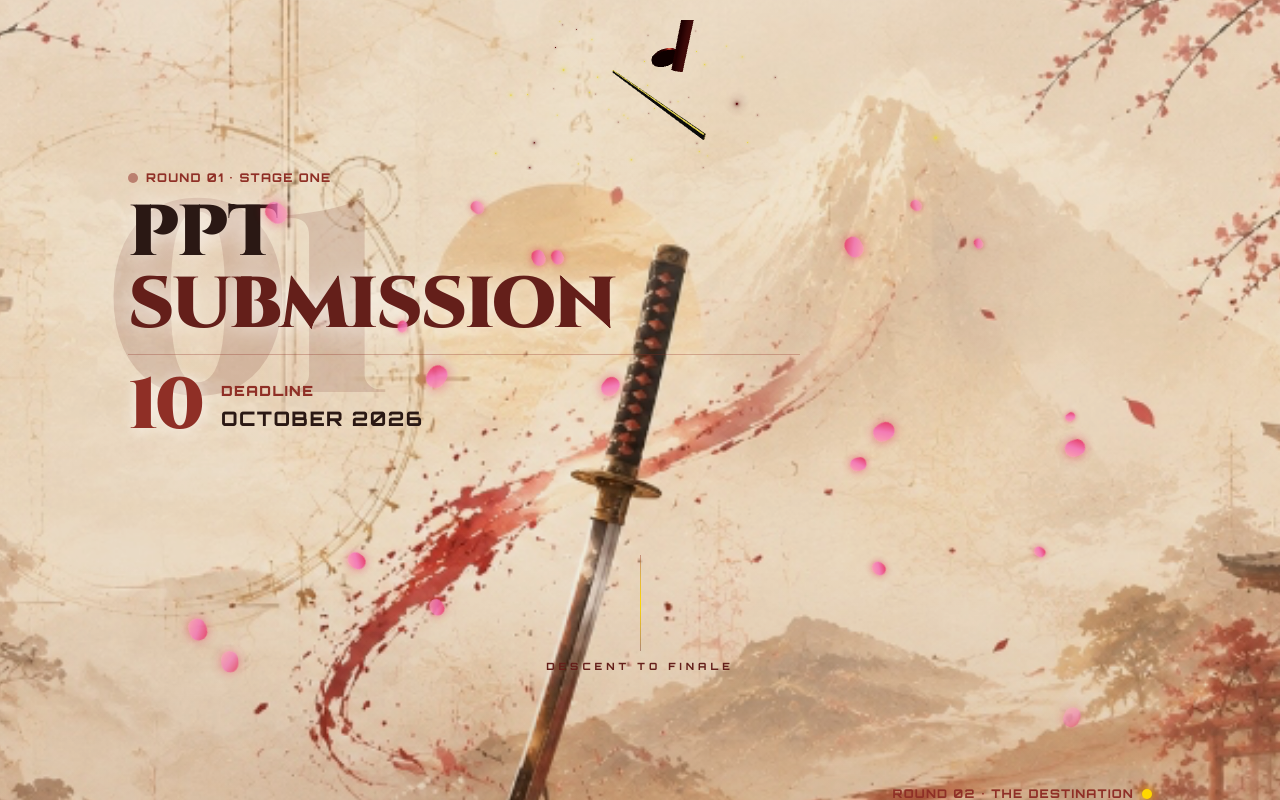
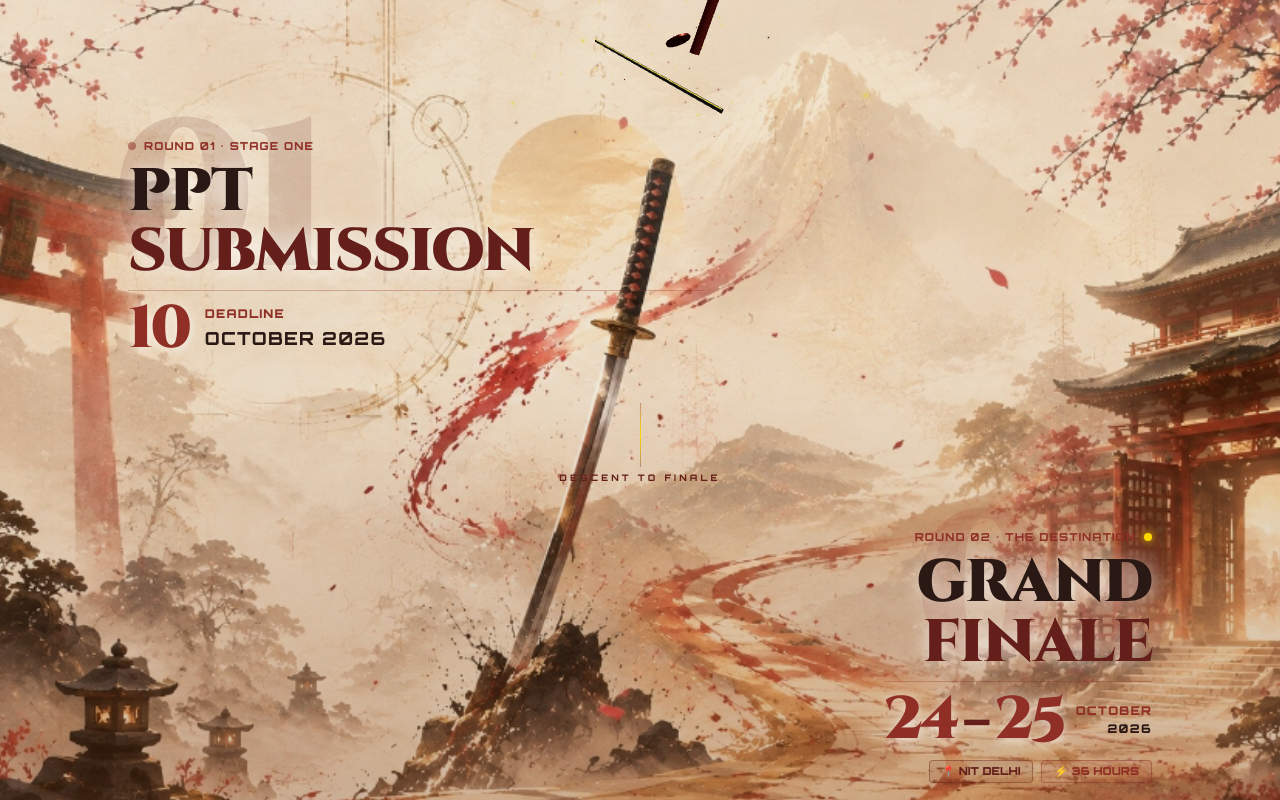
Before and after one commit to Nishaigdtuw/codeslayer-2, a React (Vite) app: page / in a window 1280 px wide. Shown: the part 1400-2200 px from the top of the page. Built offline with nearby package versions, Linux system fonts and the light colour scheme.

Commit message:
Compress Rounds section vertical height to single viewport (85-95vh) with 40-60px padding and compact Z-depth layering

```diff
--- a/src/components/SelectionTrial3D.jsx
+++ b/src/components/SelectionTrial3D.jsx
@@ -11,21 +11,21 @@ const CameraPassBy3DKatana = ({ pointerX, pointerY }) => {
 
   useFrame((state, delta) => {
     if (katanaGroupRef.current) {
-      // Gentle floating rotation
-      katanaGroupRef.current.rotation.z = Math.sin(state.clock.getElapsedTime() * 0.7) * 0.12 - 0.35;
-      katanaGroupRef.current.rotation.y += delta * 0.3;
-      katanaGroupRef.current.position.y = Math.sin(state.clock.getElapsedTime() * 1.2) * 0.18;
+      // Fast floating rotation & gentle tilt
+      katanaGroupRef.current.rotation.z = Math.sin(state.clock.getElapsedTime() * 0.8) * 0.1 - 0.35;
+      katanaGroupRef.current.rotation.y += delta * 0.35;
+      katanaGroupRef.current.position.y = Math.sin(state.clock.getElapsedTime() * 1.4) * 0.12;
 
       // Mouse tilt interactivity
-      katanaGroupRef.current.rotation.x = pointerY * 0.25;
+      katanaGroupRef.current.rotation.x = pointerY * 0.2;
     }
   });
 
   return (
-    <group ref={katanaGroupRef} position={[0, 0, 1.2]} scale={[1.15, 1.15, 1.15]}>
+    <group ref={katanaGroupRef} position={[0, 0, 1.2]} scale={[1.1, 1.1, 1.1]}>
       {/* 3D Katana Blade Metallic Geometry */}
       <mesh position={[0, 0, 0]} rotation={[0, 0, Math.PI / 4]}>
-        <boxGeometry args={[4.4, 0.09, 0.02]} />
+        <boxGeometry args={[4.2, 0.08, 0.02]} />
         <meshStandardMaterial
           color="#E8E8E8"
           metalness={0.95}
@@ -35,34 +35,34 @@ const CameraPassBy3DKatana = ({ pointerX, pointerY }) => {
       </mesh>
 
       {/* Gold Edge Highlight */}
-      <mesh position={[0, 0.045, 0.001]} rotation={[0, 0, Math.PI / 4]}>
-        <boxGeometry args={[4.42, 0.025, 0.025]} />
+      <mesh position={[0, 0.04, 0.001]} rotation={[0, 0, Math.PI / 4]}>
+        <boxGeometry args={[4.22, 0.02, 0.025]} />
         <meshBasicMaterial color="#FFD700" />
       </mesh>
 
       {/* Tsuba (Handguard) */}
-      <mesh position={[-1.25, 0, 0]} rotation={[0, Math.PI / 2, 0]}>
-        <cylinderGeometry args={[0.26, 0.26, 0.04, 16]} />
+      <mesh position={[-1.2, 0, 0]} rotation={[0, Math.PI / 2, 0]}>
+        <cylinderGeometry args={[0.25, 0.25, 0.04, 16]} />
         <meshStandardMaterial color="#8F2F26" metalness={0.8} roughness={0.3} />
       </mesh>
 
       {/* Tsuka (Handle) */}
-      <mesh position={[-1.85, 0, 0]} rotation={[0, 0, Math.PI / 4]}>
-        <cylinderGeometry args={[0.095, 0.095, 1.15, 12]} />
+      <mesh position={[-1.8, 0, 0]} rotation={[0, 0, Math.PI / 4]}>
+        <cylinderGeometry args={[0.09, 0.09, 1.1, 12]} />
         <meshStandardMaterial color="#641F1A" roughness={0.6} />
       </mesh>
     </group>
   );
 };
 
-// Spiraling Vertical Sakura Vortex Particles
+// Compact Vertical Sakura Vortex Particles
 const VerticalSakuraVortex = () => {
-  const petals = Array.from({ length: 22 }, (_, i) => ({
+  const petals = Array.from({ length: 18 }, (_, i) => ({
     id: i,
     left: `${15 + Math.random() * 70}%`,
-    delay: Math.random() * 5,
-    duration: 6 + Math.random() * 6,
-    scale: 0.5 + Math.random() * 0.7,
+    delay: Math.random() * 4,
+    duration: 4.5 + Math.random() * 4.5,
+    scale: 0.5 + Math.random() * 0.6,
   }));
 
   return (
@@ -72,10 +72,10 @@ const VerticalSakuraVortex = () => {
           key={p.id}
           initial={{ y: '-10%', x: 0, rotate: 0, opacity: 0 }}
           animate={{
-            y: '120vh',
-            x: [0, 45, -30, 40],
+            y: '105vh',
+            x: [0, 35, -25, 30],
             rotate: [0, 240, 480],
-            opacity: [0, 0.9, 0.9, 0],
+            opacity: [0, 0.85, 0.85, 0],
           }}
           transition={{
             duration: p.duration,
@@ -84,7 +84,7 @@ const VerticalSakuraVortex = () => {
             ease: 'linear',
           }}
           style={{ left: p.left, scale: p.scale }}
-          className="absolute w-4 h-5 bg-gradient-to-br from-rose-300 via-pink-400 to-rose-600 rounded-full opacity-80 filter blur-[0.3px] shadow-[0_0_10px_rgba(225,29,72,0.6)]"
+          className="absolute w-3.5 h-4.5 bg-gradient-to-br from-rose-300 via-pink-400 to-rose-600 rounded-full opacity-80 filter blur-[0.3px] shadow-[0_0_8px_rgba(225,29,72,0.6)]"
         />
       ))}
     </div>
@@ -95,7 +95,7 @@ const VerticalSakuraVortex = () => {
 const Vertical3DScene = ({ mouseXVal, mouseYVal }) => {
   return (
     <Canvas
-      camera={{ position: [0, 0, 6.2], fov: 45 }}
+      camera={{ position: [0, 0, 6.0], fov: 45 }}
       className="absolute inset-0 w-full h-full pointer-events-none z-2"
       gl={{ antialias: true, alpha: true }}
     >
@@ -110,8 +110,8 @@ const Vertical3DScene = ({ mouseXVal, mouseYVal }) => {
       </Float>
 
       {/* Sparkles */}
-      <Sparkles count={40} scale={9} size={2.5} speed={0.4} color="#FFD700" opacity={0.65} />
-      <Sparkles count={30} scale={11} size={2.0} speed={0.5} color="#641F1A" opacity={0.55} />
+      <Sparkles count={35} scale={8} size={2.2} speed={0.4} color="#FFD700" opacity={0.65} />
+      <Sparkles count={25} scale={10} size={1.8} speed={0.5} color="#641F1A" opacity={0.55} />
     </Canvas>
   );
 };
@@ -140,7 +140,7 @@ export const SelectionTrial3D = () => {
       id="ppt-round"
       ref={containerRef}
       onMouseMove={handleMouseMove}
-      className="relative min-h-[115vh] sm:min-h-[125vh] py-16 sm:py-20 px-4 sm:px-8 overflow-hidden flex flex-col justify-between select-none"
+      className="relative min-h-[85vh] sm:min-h-[92vh] py-10 sm:py-12 px-4 sm:px-8 overflow-hidden flex flex-col justify-between select-none"
     >
       {/* 1. APPROVED BACKGROUND ARTWORK (Custom User Katana Torii Image) */}
       <SectionBackground
@@ -149,7 +149,7 @@ export const SelectionTrial3D = () => {
         overlayOpacity={0.06}
       />
 
-      {/* Soft Local Readability Vignettes (Deep Charcoal/Burgundy Contrast) */}
+      {/* Soft Local Readability Vignettes */}
       <div className="absolute inset-0 bg-gradient-to-b from-amber-50/20 via-transparent to-amber-900/30 pointer-events-none z-0" />
 
       {/* Vertical Sakura Vortex */}
@@ -158,114 +158,114 @@ export const SelectionTrial3D = () => {
       {/* 2. WebGL 3D Katana Pass-By Scene */}
       <Vertical3DScene mouseXVal={mouseX.get()} mouseYVal={mouseY.get()} />
 
-      {/* 3. VERTICAL 3D EDITORIAL POSTER LAYOUT (NO CARDS, NO BOXES) */}
+      {/* 3. COMPACT VERTICAL 3D EDITORIAL POSTER LAYOUT (FITS IN ~1 VIEWPORT) */}
       <motion.div
         style={{ rotateX, rotateY, transformStyle: 'preserve-3d' }}
-        className="relative z-10 max-w-5xl mx-auto w-full my-auto flex flex-col justify-between space-y-16 sm:space-y-24"
+        className="relative z-10 max-w-5xl mx-auto w-full my-auto flex flex-col justify-between space-y-6 sm:space-y-10"
       >
 
         {/* ==================================================
-            MOMENT 1: ROUND 01 — TOP EDITORIAL COMPOSITION (TOP 40%)
+            MOMENT 1: ROUND 01 — COMPACT TOP COMPOSITION (TOP 10–35%)
         ================================================== */}
         <motion.div
-          initial={{ opacity: 0, y: -30 }}
+          initial={{ opacity: 0, y: -20 }}
           whileInView={{ opacity: 1, y: 0 }}
           viewport={{ once: true }}
-          transition={{ duration: 0.8 }}
-          className="relative text-left max-w-2xl"
+          transition={{ duration: 0.6 }}
+          className="relative text-left max-w-xl"
         >
-          {/* DIMENSIONAL CARVED 3D NUMERAL: 01 */}
-          <span className="absolute -top-16 -left-6 font-display font-black text-[11rem] sm:text-[17rem] text-[#641F1A]/15 pointer-events-none select-none z-0 tracking-tighter">
+          {/* DIMENSIONAL CARVED 3D NUMERAL: 01 (LAYERS DIRECTLY BEHIND TEXT TO SAVE SPACE) */}
+          <span className="absolute -top-10 -left-4 font-display font-black text-8xl sm:text-[13rem] text-[#641F1A]/15 pointer-events-none select-none z-0 tracking-tighter">
             01
           </span>
 
-          <div className="relative z-10 space-y-3">
+          <div className="relative z-10 space-y-2">
             {/* EDITORIAL HEADER MARKER */}
-            <div className="flex items-center space-x-2 font-mono text-xs text-[#8F2F26] font-bold tracking-widest uppercase">
-              <span className="w-2.5 h-2.5 rounded-full bg-[#8F2F26] animate-pulse" />
+            <div className="flex items-center space-x-2 font-mono text-[11px] text-[#8F2F26] font-bold tracking-widest uppercase">
+              <span className="w-2 h-2 rounded-full bg-[#8F2F26] animate-pulse" />
               <span>ROUND 01 • STAGE ONE</span>
             </div>
 
-            {/* MAIN TITLE — DEEP CHARCOAL & BURGUNDY HIGH READABILITY */}
-            <h3 className="font-display font-black text-4xl sm:text-7xl text-[#2A1814] tracking-tight leading-none drop-shadow-[0_2px_12px_rgba(255,255,255,0.8)]">
+            {/* MAIN TITLE — HIGH READABILITY */}
+            <h3 className="font-display font-black text-3xl sm:text-6xl text-[#2A1814] tracking-tight leading-none drop-shadow-[0_2px_10px_rgba(255,255,255,0.8)]">
               PPT <br />
               <span className="text-[#641F1A]">SUBMISSION</span>
             </h3>
 
             {/* DEADLINE COMPOSITION */}
-            <div className="pt-4 border-t border-[#8F2F26]/30 flex items-center space-x-5">
-              <div className="font-display font-black text-5xl sm:text-7xl text-[#8F2F26] tracking-tighter drop-shadow-[0_2px_8px_rgba(255,255,255,0.8)]">
+            <div className="pt-2 border-t border-[#8F2F26]/30 flex items-center space-x-4">
+              <div className="font-display font-black text-4xl sm:text-6xl text-[#8F2F26] tracking-tighter drop-shadow-[0_2px_6px_rgba(255,255,255,0.8)]">
                 10
               </div>
 
-              <div className="flex flex-col font-mono text-xs sm:text-sm font-black tracking-widest uppercase leading-none text-left">
+              <div className="flex flex-col font-mono text-[11px] sm:text-xs font-black tracking-widest uppercase leading-none text-left">
                 <span className="text-[#8F2F26]">DEADLINE</span>
-                <span className="text-[#2A1814] text-base sm:text-xl font-extrabold mt-1">OCTOBER 2026</span>
+                <span className="text-[#2A1814] text-sm sm:text-lg font-extrabold mt-0.5">OCTOBER 2026</span>
               </div>
             </div>
           </div>
         </motion.div>
 
         {/* ==================================================
-            MOMENT 2: CENTER SPATIAL TRANSITION / KATANA VORTEX PASS
+            MOMENT 2: COMPACT CENTER TRANSITION (MIDDLE 35–60%)
         ================================================== */}
-        <div className="relative py-4 text-center pointer-events-none">
-          <div className="w-px h-24 bg-gradient-to-b from-[#8F2F26]/40 via-[#FFD700] to-[#641F1A]/40 mx-auto" />
-          <span className="font-mono text-[10px] uppercase tracking-[0.4em] text-[#641F1A] font-extrabold block mt-2">
+        <div className="relative py-1 text-center pointer-events-none my-1">
+          <div className="w-px h-12 sm:h-16 bg-gradient-to-b from-[#8F2F26]/40 via-[#FFD700] to-[#641F1A]/40 mx-auto" />
+          <span className="font-mono text-[9px] uppercase tracking-[0.35em] text-[#641F1A] font-extrabold block mt-1">
             DESCENT TO FINALE
           </span>
         </div>
 
         {/* ==================================================
-            MOMENT 3: ROUND 02 — LOWER FINALE ARRIVAL (LOWER 45%)
+            MOMENT 3: ROUND 02 — COMPACT LOWER ARRIVAL (BOTTOM 55–90%)
         ================================================== */}
         <motion.div
-          initial={{ opacity: 0, y: 30 }}
+          initial={{ opacity: 0, y: 20 }}
           whileInView={{ opacity: 1, y: 0 }}
           viewport={{ once: true }}
-          transition={{ duration: 0.8, delay: 0.2 }}
-          className="relative text-right max-w-2xl ml-auto"
+          transition={{ duration: 0.6, delay: 0.15 }}
+          className="relative text-right max-w-xl ml-auto"
         >
-          {/* DIMENSIONAL GOLD/BURGUNDY 3D NUMERAL: 02 */}
-          <span className="absolute -top-16 -right-6 font-display font-black text-[11rem] sm:text-[17rem] text-[#8F2F26]/15 pointer-events-none select-none z-0 tracking-tighter">
+          {/* DIMENSIONAL GOLD/BURGUNDY 3D NUMERAL: 02 (LAYERS DIRECTLY BEHIND TEXT TO SAVE SPACE) */}
+          <span className="absolute -top-10 -right-4 font-display font-black text-8xl sm:text-[13rem] text-[#8F2F26]/15 pointer-events-none select-none z-0 tracking-tighter">
             02
           </span>
 
-          <div className="relative z-10 space-y-3">
+          <div className="relative z-10 space-y-2">
             {/* EDITORIAL HEADER MARKER */}
-            <div className="flex items-center justify-end space-x-2 font-mono text-xs text-[#8F2F26] font-bold tracking-widest uppercase">
+            <div className="flex items-center justify-end space-x-2 font-mono text-[11px] text-[#8F2F26] font-bold tracking-widest uppercase">
               <span>ROUND 02 • THE DESTINATION</span>
-              <span className="w-2.5 h-2.5 rounded-full bg-[#FFD700] shadow-[0_0_10px_#FFD700]" />
+              <span className="w-2 h-2 rounded-full bg-[#FFD700] shadow-[0_0_8px_#FFD700]" />
             </div>
 
             {/* MAIN TITLE — HERO GRAND FINALE */}
-            <h3 className="font-display font-black text-4xl sm:text-7xl text-[#2A1814] tracking-tight leading-none drop-shadow-[0_2px_12px_rgba(255,255,255,0.8)]">
+            <h3 className="font-display font-black text-3xl sm:text-6xl text-[#2A1814] tracking-tight leading-none drop-shadow-[0_2px_10px_rgba(255,255,255,0.8)]">
               GRAND <br />
               <span className="text-[#641F1A]">FINALE</span>
             </h3>
 
             {/* POSTER DATE COMPOSITION: 24 — 25 */}
-            <div className="space-y-4 pt-4 border-t border-[#8F2F26]/30 flex flex-col items-end">
-              <div className="flex items-center space-x-4">
-                <div className="font-display font-black text-5xl sm:text-7xl text-[#8F2F26] tracking-tighter drop-shadow-[0_2px_8px_rgba(255,255,255,0.8)] flex items-center">
+            <div className="space-y-2 pt-2 border-t border-[#8F2F26]/30 flex flex-col items-end">
+              <div className="flex items-center space-x-3">
+                <div className="font-display font-black text-4xl sm:text-6xl text-[#8F2F26] tracking-tighter drop-shadow-[0_2px_6px_rgba(255,255,255,0.8)] flex items-center">
                   <span>24</span>
-                  <span className="text-[#641F1A] mx-2 font-mono text-3xl sm:text-5xl">—</span>
+                  <span className="text-[#641F1A] mx-1.5 font-mono text-2xl sm:text-4xl">—</span>
                   <span>25</span>
                 </div>
 
-                <div className="flex flex-col font-mono text-xs sm:text-sm font-black tracking-widest uppercase leading-none text-right">
+                <div className="flex flex-col font-mono text-[11px] sm:text-xs font-black tracking-widest uppercase leading-none text-right">
                   <span className="text-[#8F2F26]">OCTOBER</span>
-                  <span className="text-[#2A1814] mt-1">2026</span>
+                  <span className="text-[#2A1814] mt-0.5">2026</span>
                 </div>
               </div>
 
-              {/* DESTINATION LOCATION STAMP & DURATION */}
-              <div className="flex flex-wrap items-center justify-end gap-3 text-xs font-mono font-bold pt-1">
-                <div className="px-3.5 py-1 bg-[#641F1A]/10 border border-[#641F1A]/40 rounded text-[#641F1A] font-black shadow-sm">
+              {/* DESTINATION LOCATION STAMP & DURATION ON ONE COMPACT LINE */}
+              <div className="flex flex-wrap items-center justify-end gap-2 text-[11px] font-mono font-bold pt-0.5">
+                <div className="px-3 py-0.5 bg-[#641F1A]/10 border border-[#641F1A]/40 rounded text-[#641F1A] font-black shadow-sm">
                   <span>📍 NIT DELHI</span>
                 </div>
 
-                <div className="px-3.5 py-1 bg-[#8F2F26]/10 border border-[#8F2F26]/40 rounded text-[#8F2F26] font-black shadow-sm">
+                <div className="px-3 py-0.5 bg-[#8F2F26]/10 border border-[#8F2F26]/40 rounded text-[#8F2F26] font-black shadow-sm">
                   <span>⚡ 36 HOURS</span>
                 </div>
               </div>
```
